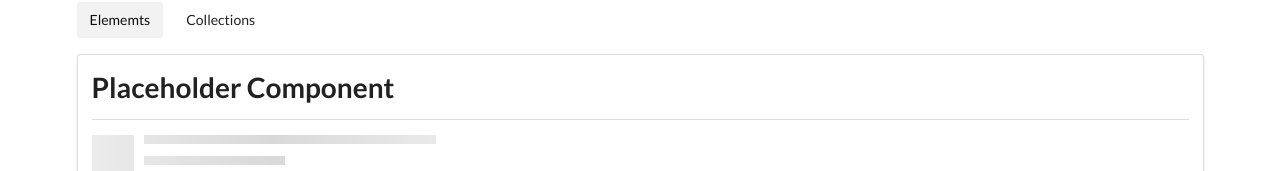
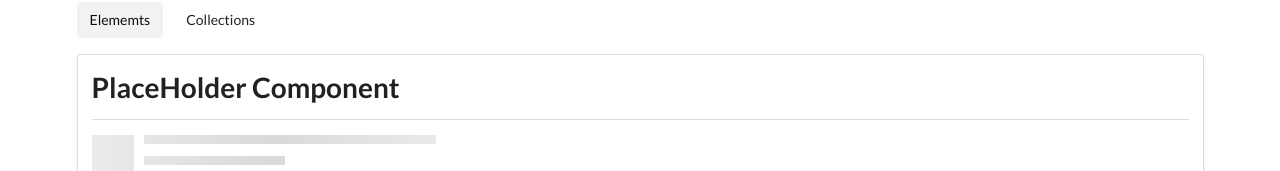
Before and after one commit to sabelogumede/componentsProject, an Angular app: page /elements in a window 1280 px wide. Shown: the top 171 px of the page. Built offline with nearby package versions, Linux system fonts and the light colour scheme.

Commit message:
created new divider reusble componet in share/

```diff
--- a/src/app/elements/elements-home/elements-home.component.html
+++ b/src/app/elements/elements-home/elements-home.component.html
@@ -1,4 +1,2 @@
-<h1>Placeholder Component</h1>
-<div class="ui divider"></div>
-
+<app-divider>PlaceHolder Component</app-divider>
 <app-placeholder [lines]="4"></app-placeholder>
--- a/src/app/elements/elements.module.ts
+++ b/src/app/elements/elements.module.ts
@@ -1,6 +1,7 @@
 import { NgModule } from '@angular/core';
 import { CommonModule } from '@angular/common';
 
+import { SharedModule } from '../shared/shared.module';
 import { ElementsRoutingModule } from './elements-routing.module';
 import { ElementsHomeComponent } from './elements-home/elements-home.component';
 import { PlaceholderComponent } from './placeholder/placeholder.component';
@@ -15,7 +16,8 @@
   ],
   imports: [
     CommonModule,
-    ElementsRoutingModule
+    ElementsRoutingModule,
+    SharedModule
   ],
   exports: [ElementsHomeComponent]
 })
--- /dev/null
+++ b/src/app/shared/divider/divider.component.html
@@ -0,0 +1,4 @@
+<h1>
+  <ng-content></ng-content>
+</h1>
+<div class="ui divider"></div>
--- /dev/null
+++ b/src/app/shared/divider/divider.component.ts
@@ -0,0 +1,15 @@
+import { Component, OnInit } from '@angular/core';
+
+@Component({
+  selector: 'app-divider',
+  templateUrl: './divider.component.html',
+  styleUrls: ['./divider.component.css']
+})
+export class DividerComponent implements OnInit {
+
+  constructor() { }
+
+  ngOnInit(): void {
+  }
+
+}
```
Also changed, not shown: src/app/shared/shared.module.ts (added, +18 -0 lines), src/app/shared/divider/divider.component.css (added), 1 other file (tests, documents, lock files or other folders).
